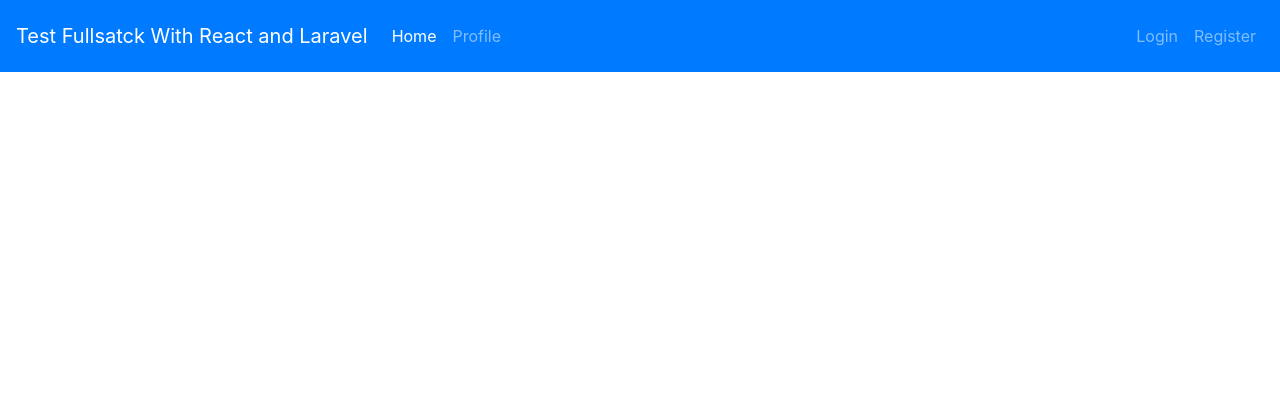
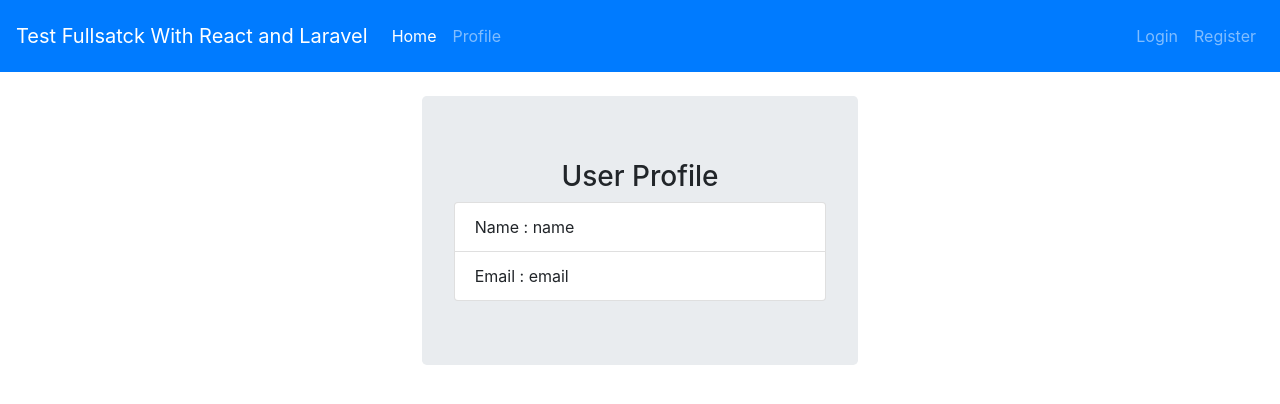
Before and after one commit to odik91/reactauth, a React (Create React App) app: page /profile in a window 1280 px wide. Shown: the top 404 px of the page. Built offline with nearby package versions, Linux system fonts and the light colour scheme.

Commit message:
edit profile page

```diff
--- a/src/common/Header.jsx
+++ b/src/common/Header.jsx
@@ -9,6 +9,7 @@
 import Login from '../components/Login'
 import Register from '../components/Register'
 import Forget from '../components/Forget'
+import Profile from '../components/Profile'
 
 class Header extends Component {
   render() {
@@ -21,6 +22,7 @@
             <Route path="/login" element={<Login />} />
             <Route path="/register" element={<Register />} />
             <Route path="/forget" element={<Forget />} />
+            <Route path="/profile" element={<Profile />} />
           </Routes>
         </div>
       </Router>
--- a/src/common/Nav.jsx
+++ b/src/common/Nav.jsx
@@ -16,7 +16,7 @@
                 <Link className="nav-link" to="/">Home <span className="sr-only">(current)</span></Link>
               </li>
               <li className="nav-item">
-                <Link className="nav-link" to="#">Profile</Link>
+                <Link className="nav-link" to="/profile">Profile</Link>
               </li>
             </ul>
             <span className="navbar-text">
--- a/src/components/Profile.jsx
+++ b/src/components/Profile.jsx
@@ -3,7 +3,17 @@
 class Profile extends Component {
   render() {
     return (
-      <div>Profile</div>
+      <div className='mt-4'>
+        <div className='row'>
+          <div className='jumbotron col-lg-4 offset-lg-4'>
+            <h3 className='text-center'>User Profile</h3>
+            <ul class="list-group">
+              <li class="list-group-item">Name : name</li>
+              <li class="list-group-item">Email : email</li>
+            </ul>
+          </div>
+        </div>
+      </div>
     )
   }
 }
```
